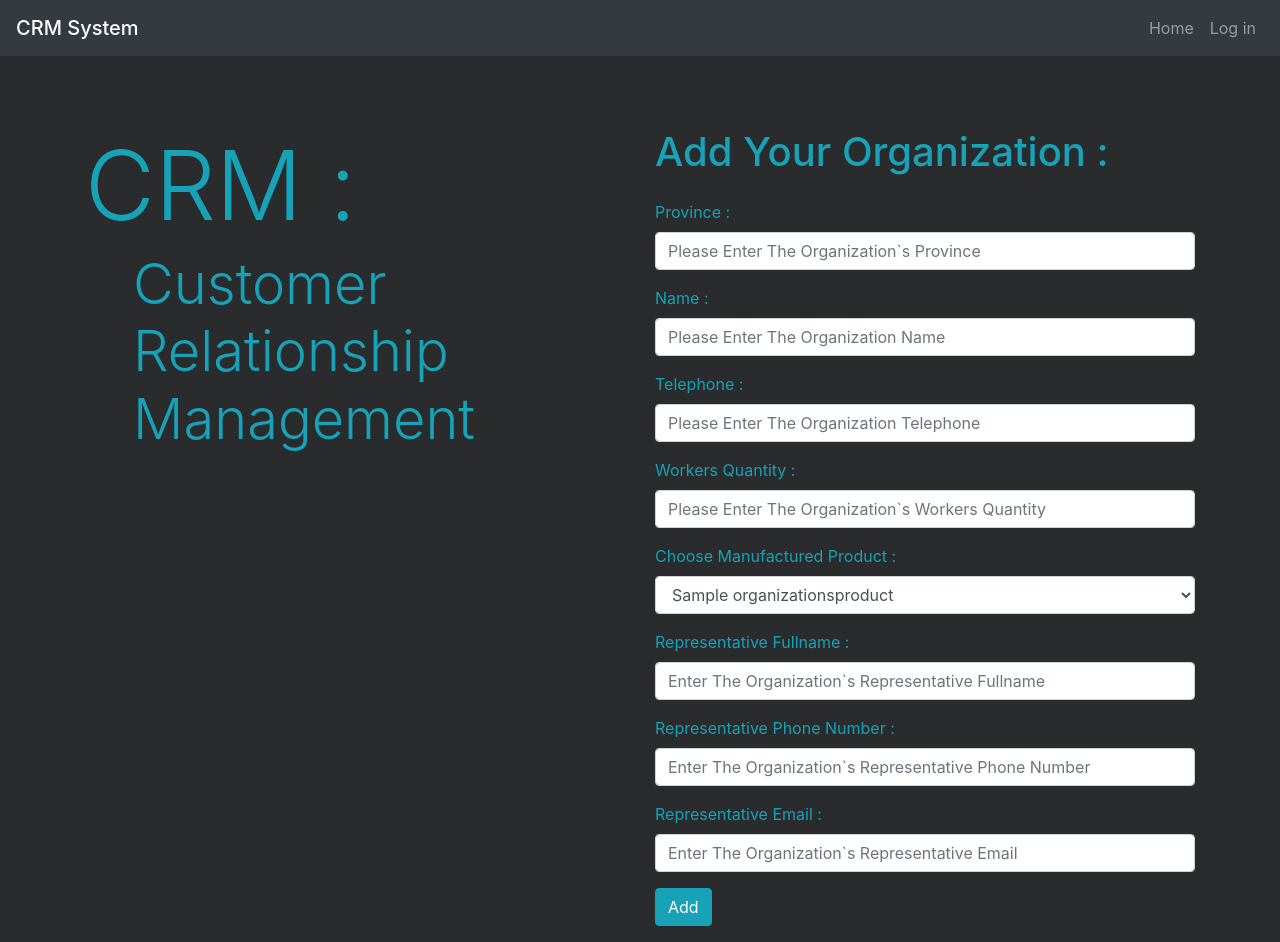
After one commit to ANejadkoorki/CRM-Project, a Django app: page /organization/add-organization/ in a window 1280 px wide. The commit adds this page. Run offline with Django 3.2, Linux system fonts and the light colour scheme; tables that the repository leaves empty hold one stand-in row (values such as "Sample post"); some libraries are stand-ins or nearby versions.

Commit message:
WIP : creating Organization section .

```diff
--- a/CRM/CRM/urls.py
+++ b/CRM/CRM/urls.py
@@ -22,4 +22,5 @@ urlpatterns = [
     path('',views.HomeView.as_view()),
     path('company/', include('company.urls')),
     path('experts/', include('experts.urls')),
+    path('organization/', include('organization.urls')),
 ]
--- /dev/null
+++ b/CRM/company/static/css/styles.css
@@ -0,0 +1,3 @@
+body{
+    background-color: #292b2c;
+}
--- a/CRM/company/templates/company/home-template.html
+++ b/CRM/company/templates/company/home-template.html
@@ -5,29 +5,41 @@
     <meta charset="UTF-8">
     <meta name="viewport" content="width=device-width, initial-scale=1, shrink-to-fit=no">
     <link href="{% static 'css/bootstrap.min.css' %} " rel="stylesheet">
+    <link href="{% static 'css/styles.css' %} " rel="stylesheet">
     <title>{{ base_title }}{% block page_title %}Home{% endblock %}</title>
 </head>
 <body>
-<div class="p-3 mb-2 bg-dark  text-light" style="height: 100vh">
     {#    nav bar part#}
     {% block nav %}
         <nav class="navbar navbar-expand-lg navbar-dark bg-dark">
             <a class="navbar-brand mb-0 h1" href="{% url 'company:home' %}">CRM System</a>
             <div class="collapse navbar-collapse" id="navbarNav">
                 <ul class="navbar-nav ml-auto">
-                    {% block home_navlink %}
+                    {% block home_navactive %}
                         <li class="nav-item active ">
+                    {% endblock %}
                     <a class="nav-link" href="{% url 'company:home' %}">Home </a>
                     </li>
-                    {% endblock %}
                     {% if not user.is_authenticated %}
                         {% block login_navlink %}
                             <li class="nav-item">
+                        {% endblock %}
                     <a class="nav-link" href="{% url 'experts:login' %}">Log in</a>
                     </li>
-                        {% endblock %}
                     {% endif %}
                     {% if user.is_authenticated %}
+                        {% block organ_navactive %}
+                            <li class="nav-item dropdown">
+                        {% endblock %}
+                    <a class="nav-link dropdown-toggle" href="#" id="navbarDropdown" role="button"
+                       data-toggle="dropdown" aria-haspopup="true" aria-expanded="false">
+                        Organizations
+                    </a>
+                    <div class="dropdown-menu" aria-labelledby="navbarDropdown">
+                        <a class="dropdown-item" href="{% url 'organization:add-organization' %}">Add Organization</a>
+                        <a class="dropdown-item" href="#">Organizations List</a>
+                    </div>
+                    </li>
                         <li class="nav-item">
                             <a class="nav-link" href="{% url 'experts:logout' %}">Log out</a>
                         </li>
@@ -69,13 +81,12 @@
             </div>
         </div>
     </div>
-</div>
+
 
     <script src="{% static 'js/jquery-3.6.0.min.js' %}"></script>
     <script src="{% static 'js/bootstrap.bundle.min.js' %}"></script>
     {% block page_scripts %}
         {#    templates Scripts will be here#}
     {% endblock %}
-
 </body>
 </html>
--- /dev/null
+++ b/CRM/organization/forms.py
@@ -0,0 +1,17 @@
+from django import forms
+from . import models
+
+
+class OrganizationForm(forms.ModelForm):
+    class Meta:
+        model = models.Organization
+        fields = (
+            'province',
+            'organization_name',
+            'telephone',
+            'workers_qty',
+            'manufactured_product',
+            'representative_full_name',
+            'representative_phone_number',
+            'representative_email',
+        )
--- a/CRM/organization/models.py
+++ b/CRM/organization/models.py
@@ -24,7 +24,7 @@ class Organization(models.Model):
         represents an organization object contains organization`s characteristics
     """
     province = models.CharField(max_length=20, verbose_name=_('Province'))
-    organization_name = models.CharField(max_length=50, verbose_name=_('Organization name'))
+    organization_name = models.CharField(max_length=50, verbose_name=_('Organization name'), unique=True)
     telephone = models.CharField(validators=[landline_phone_regex], max_length=11,
                                  verbose_name=_('Organization telephone'))
     workers_qty = models.PositiveIntegerField(default=1, verbose_name=_('Workers Quantity'))
@@ -35,3 +35,9 @@ class Organization(models.Model):
     representative_email = models.EmailField(verbose_name=_('Representative email'))
     created_on = jmodels.jDateTimeField(auto_now_add=True, verbose_name=_('Creation time'))
     expert = models.ForeignKey('auth.User', verbose_name=_('Expert'), on_delete=models.PROTECT)
+
+    class Meta:
+        unique_together = [
+            'organization_name',
+            'expert'
+        ]
--- /dev/null
+++ b/CRM/organization/templates/organization/add-organization-template.html
@@ -0,0 +1,61 @@
+{% extends 'company/home-template.html' %}
+{% block page_title %}Add Organization{% endblock %}
+{% block home_navactive %}
+    <li class="nav-item">{% endblock %}
+{% block organ_navactive %}
+    <li class="nav-item active dropdown">{% endblock %}
+{% block page_content %}
+    <h1 class="h1 text-info">Add Your Organization : </h1>
+    <form class="mt-4 mb-3" method="post" enctype="multipart/form-data">
+        {% csrf_token %}
+        <div class="form-group">
+            <label for="province" class="text-info">Province : </label>
+            <input id="province" name="province" class="form-control text-primary" type="text"
+                   placeholder="Please Enter The Organization`s Province">
+        </div>
+        <div class="form-group">
+            <label for="organization_name" class="text-info">Name : </label>
+            <input id="organization_name" name="organization_name" class="form-control text-primary" type="text"
+                   placeholder="Please Enter The Organization Name">
+        </div>
+        <div class="form-group">
+            <label for="telephone" class="text-info">Telephone : </label>
+            <input id="telephone" name="telephone" class="form-control text-primary" type="text"
+                   placeholder="Please Enter The Organization Telephone">
+        </div>
+        <div class="form-group">
+            <label for="workers_qty" class="text-info">Workers Quantity : </label>
+            <input id="workers_qty" name="workers_qty" class="form-control text-primary" type="number"
+                   placeholder="Please Enter The Organization`s Workers Quantity">
+        </div>
+        <div class="form-group">
+            <label for="manufactured_product" class="text-info">Choose Manufactured Product : </label>
+            <select class="form-control" id="manufactured_product" name="manufactured_product">
+                {% for product in ManufacturedProducts %}
+                    <option>{{ product }}</option>
+                {% endfor %}
+            </select>
+        </div>
+        <div class="form-group">
+            <label for="representative_full_name" class="text-info">Representative Fullname : </label>
+            <input id="representative_full_name" name="representative_full_name" class="form-control text-primary"
+                   type="text"
+                   placeholder="Enter The Organization`s Representative Fullname">
+        </div>
+        <div class="form-group">
+            <label for="representative_phone_number" class="text-info">Representative Phone Number : </label>
+            <input id="representative_phone_number" name="representative_phone_number" class="form-control text-primary"
+                   type="text"
+                   placeholder="Enter The Organization`s Representative Phone Number">
+        </div>
+        <div class="form-group">
+            <label for="representative_email" class="text-info">Representative Email : </label>
+            <input id="representative_email" name="representative_email" class="form-control text-primary"
+                   type="email"
+                   placeholder="Enter The Organization`s Representative Email">
+        </div>
+    </form>
+    <button class="btn btn-info mb-3" type="submit">Add</button>
+
+
+{% endblock %}
--- /dev/null
+++ b/CRM/organization/urls.py
@@ -0,0 +1,8 @@
+from django.urls import path
+from . import views
+
+app_name = 'organization'
+
+urlpatterns = [
+    path('add-organization/', views.AddOrganization.as_view(), name='add-organization')
+]
--- a/CRM/organization/views.py
+++ b/CRM/organization/views.py
@@ -1,3 +1,17 @@
 from django.shortcuts import render
+from . import models, forms
+# Create your views here.
+from django.views.generic import CreateView
 
-# Create your views here.
+
+class AddOrganization(CreateView):
+    model = models.Organization
+    form_class = forms.OrganizationForm
+    template_name = 'organization/add-organization-template.html'
+    extra_context = {'ManufacturedProducts': models.OrganizationsProduct.objects.all()}
+
+    def form_valid(self, form):
+        form.instance.expert = self.request.user
+
+    def form_invalid(self, form):
+        pass
```
Also changed, not shown: CRM/experts/templates/experts/login-template.html (+2 -6 lines), CRM/company/migrations/0002_alter_companyproduct_pdf_catalog.py (added), CRM/organization/migrations/0002_alter_organization_unique_together.py (added), CRM/organization/migrations/0003_alter_organization_organization_name.py (added). Lines whose indentation alone changed are shown as unchanged.
